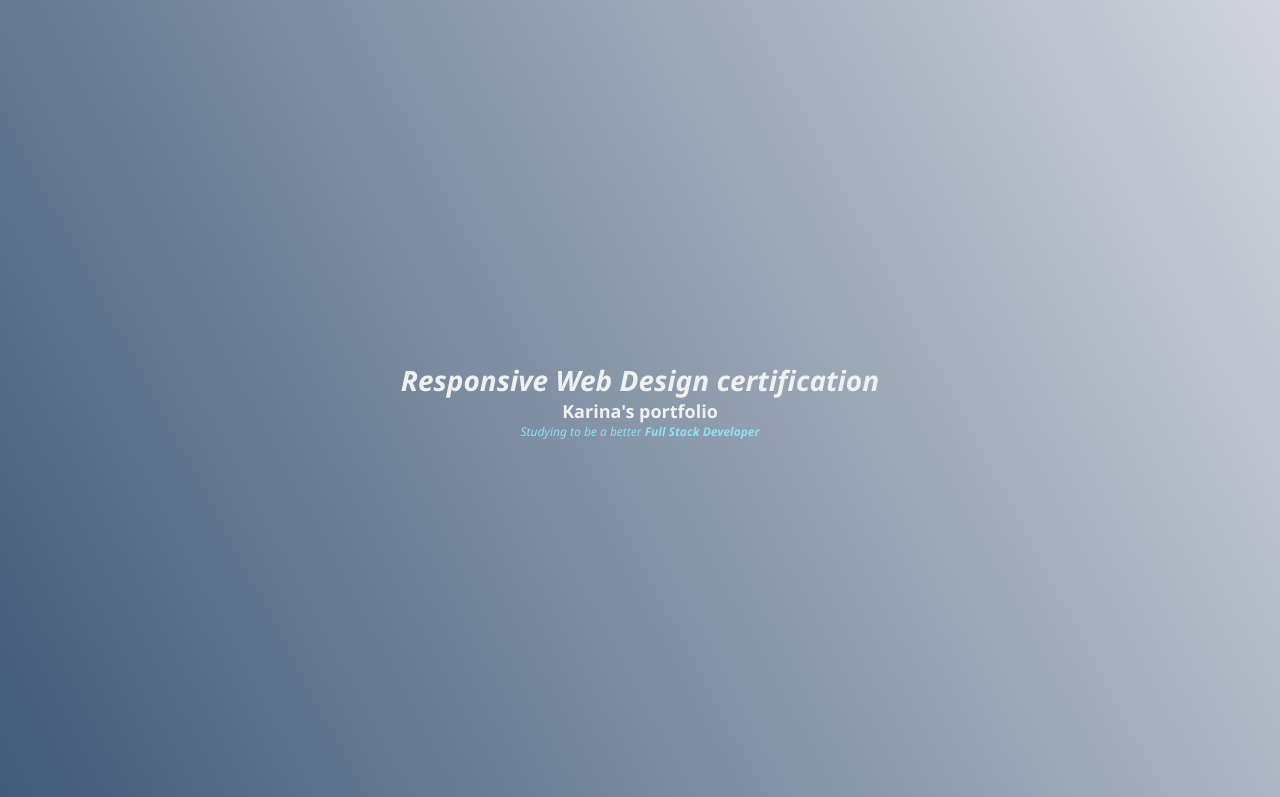
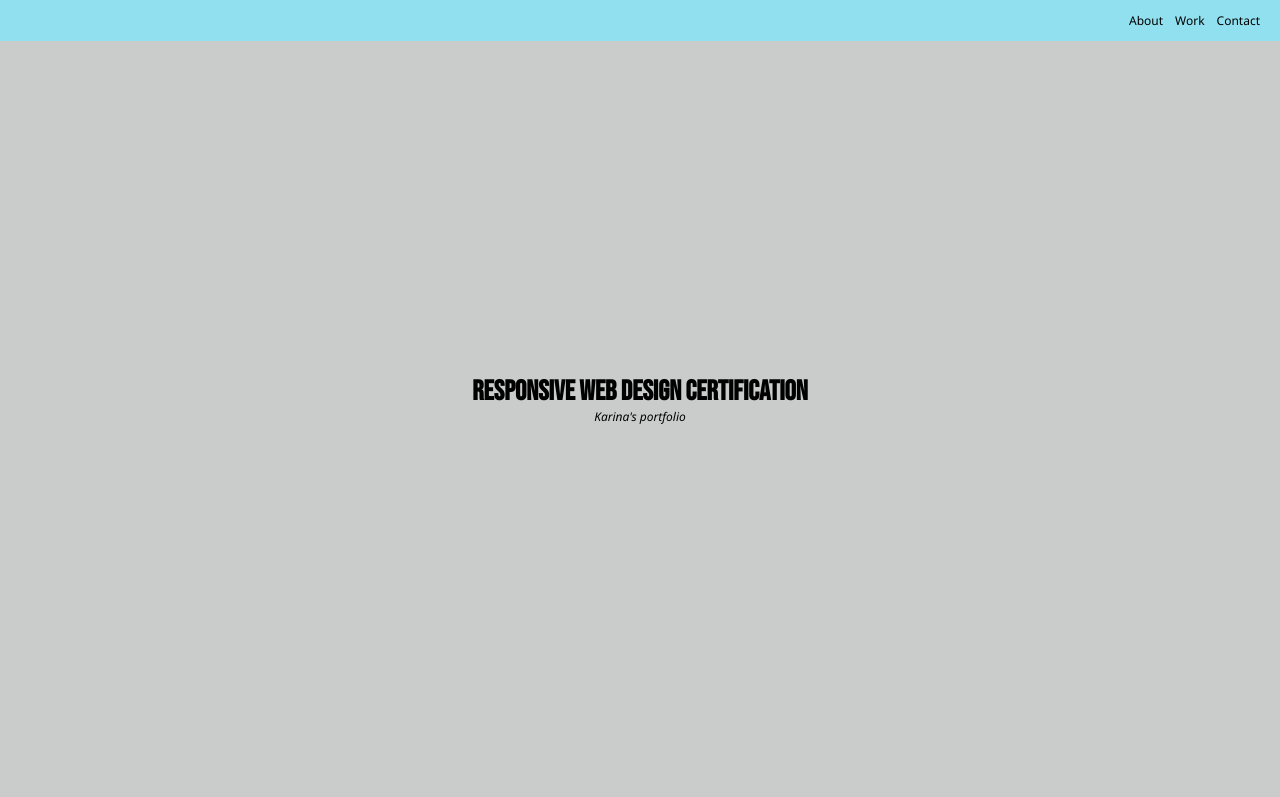
Before and after one commit to KarinaTelles/RESPONSIVE-WEB-DESIGN__PERSONAL-PAGE, a plain HTML site: page index.html in a window 1280 px wide. Shown: the top 797 px of the page. Drawn offline with Linux system fonts and the light colour scheme.

Commit message:
small changes

```diff
--- a/index.html
+++ b/index.html
@@ -7,14 +7,18 @@
     <title>Karina's portfolio</title>
   </head>
   <body>
+    <nav id="navbar" class="nav">
+      <ul class="nav-list">
+        <li>About</li>
+        <li>Work</li>
+        <li>Contact</li>
+      </ul>
+    </nav>
     <section id="welcome-section">
-      <h1><i>Responsive Web Design certification</i></h1>
+      <h1>Responsive Web Design certification</h1>
       <h2>Karina's portfolio</h2>
-      <p>
-        Studying to be a better <span id="bold-text">Full Stack Developer</span>
-      </p>
     </section>
-    <section id="projects">
+    <section id="projects" class="project-section">
       <h1 id="projects-section-header">Some projects I have done</h1>
       <div class="projects-grid">
         <a
--- a/styles.css
+++ b/styles.css
@@ -1,9 +1,12 @@
+@import url('https://fonts.googleapis.com/css2?family=Bebas+Neue&family=Inter:ital,opsz,wght@0,14..32,100..900;1,14..32,100..900&display=swap');
+/*1200px/16px=75rem*/
+/*976px/16px=61rem*/
+/*464/16px=29rem*;*/
 /*Custom variables*/
 :root{
-  --main-white: #f0f0f0;
-  --main-red: #d90429;
-  --main-blue: #415a77;
-  --main-gray: #979dac;
+  --main-white:#F2F2F2;
+  --main-black:black;
+  --main-gray: #CACCCC;
   --bold-blue:#90e0ef;
   --text-12px:0.75rem;
   --text-18px:1.125rem;
@@ -17,40 +20,21 @@
 html{
   font-size: 16px;
 }
-/*1200px/16px=75rem*/
-@media(max-width:75rem){
-  html{
-    font-size: 60%;
-  }
-}
-/*976px/16px=61rem*/
-@media(max-width:61rem){
-  html{
-    font-size: 56%;
-  }
-}
-/*464/16px=29rem*;*/
-@media(max-width:29rem){
-  html{
-    font-size: 51%;
-  }
-}
 body{
   font-family: 'Segoe UI', Tahoma, Geneva, Verdana, sans-serif;
-  /*12px*/
   font-size: var(--text-12px);
   font-weight: 400;
-  color: var(--main-white);
+  color: var(--main-black);
 }
 h1,h2{
   font-weight: 700;
   text-align: center;
 }
-/*24px*/
 h1{
   font-size: var(--text-24px);
+  font-family: 'Bebas Neue', Tahoma, Geneva, Verdana, sans-serif;
+  font-style: normal;
 }
-/*18px*/
 h2{
   font-size: var(--text-18px);
 }
@@ -72,25 +56,39 @@ img{
   align-items: center;
   width: 100%;
   height: 100vh;
-  background-color: var(--main-blue);
-  background-image: linear-gradient(62deg,#415a77 0%, #d1d4dd 100%);
+  background-color: var(--main-gray);
 }
-#welcome-section >p{
+#welcome-section >h2{
   font-size: 1em;
   font-weight: 500;
   font-style: italic;
-  color: var(--bold-blue);
+  color: var(--main-black);
 }
 #bold-text{
   font-weight: 700;
 }
-#projects{
+#project-section{
   text-align: center;
-  background-color: var(--main-blue);
-  background-image: linear-gradient(62deg,#415a77 15%, #587faa 85%,#d1d4dd 100%);
+  background-color: var(--main-gray);
 }
 #projects-section-header{
   padding: 2rem;
   margin: auto 0;
-  text-decoration:underline solid var(--main-white);
 }
+.nav{
+  display: flex;
+  justify-content: flex-end;
+  position: fixed;
+  top: 0;
+  left: 0;
+  width: 100%;
+  background: var(--bold-blue);
+  z-index:10;
+  padding: 1em;
+}
+.nav-list{
+  display: flex;
+  flex-direction: row;
+  margin-right: 2rem;
+  gap: 1em;
+}
```
